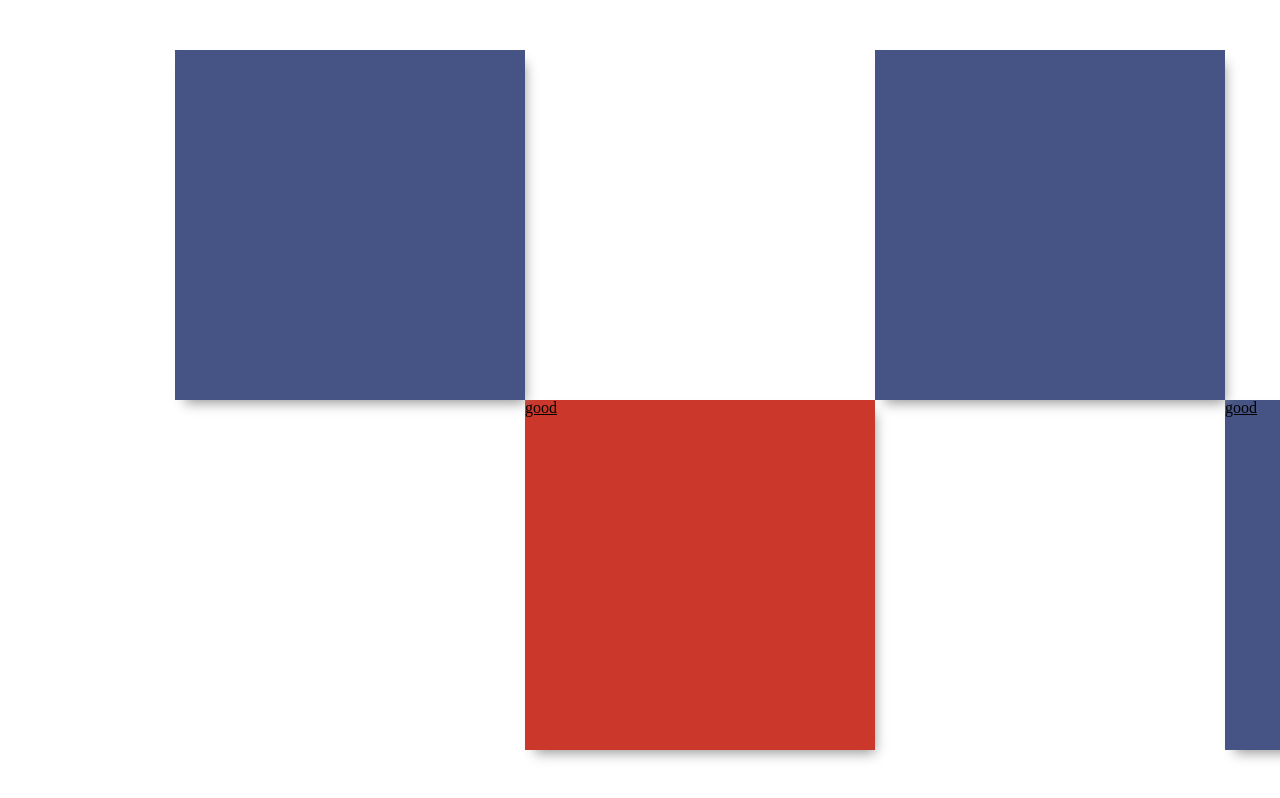
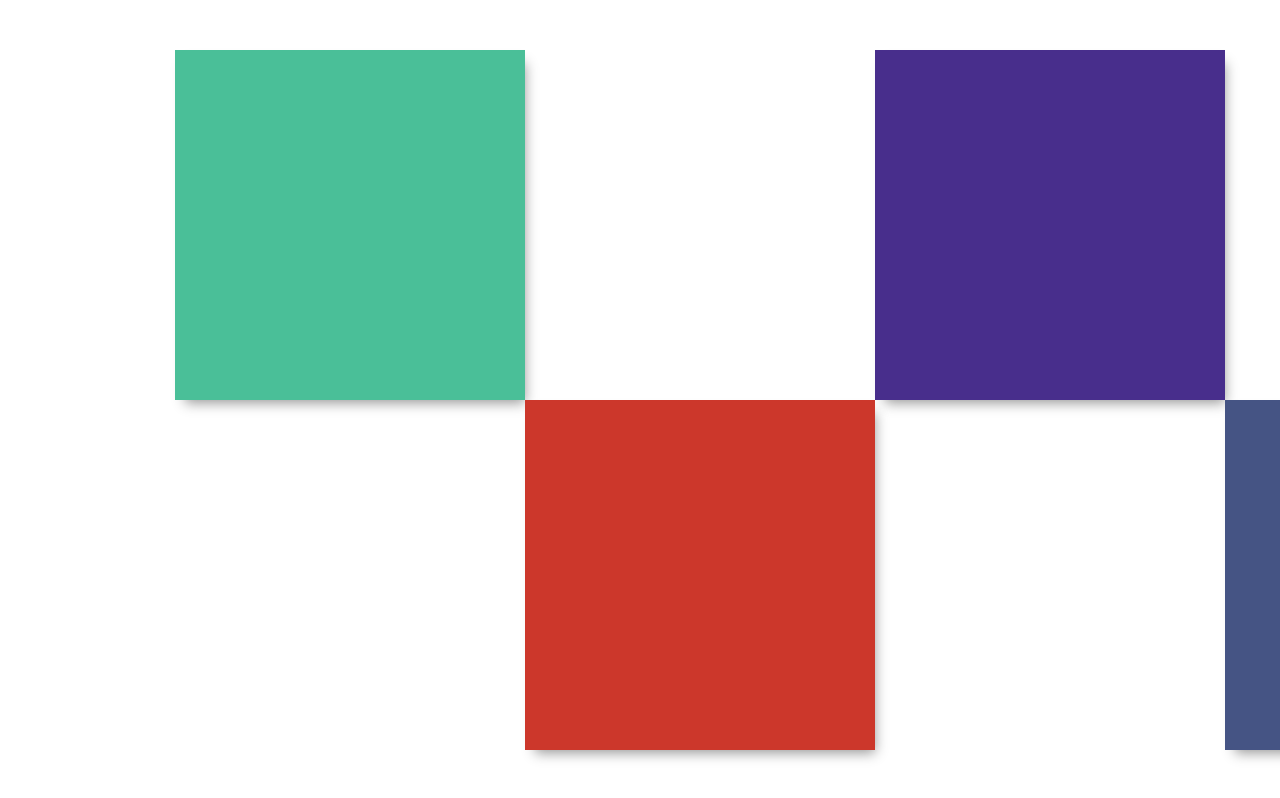
Before and after one commit to chanyoungcoding/Portfolio, a React (Create React App) app in the folder client/: page /project in a window 1280 px wide. Built offline with nearby package versions, Linux system fonts and the light colour scheme.

Commit message:
개별클릭수정

```diff
--- a/client/src/pages/project/index.js
+++ b/client/src/pages/project/index.js
@@ -9,7 +9,12 @@ const Index = () => {
   const [scrollLeft, setScrollLeft] = useState(0);
 
   //마우스 호버
-  const [isHovered, setIsHovered] = useState(false);
+  const [isHovered_0, setIsHovered_0] = useState(false);
+  const [isHovered_1, setIsHovered_1] = useState(false);
+  const [isHovered_2, setIsHovered_2] = useState(false);
+  const [isHovered_3, setIsHovered_3] = useState(false);
+  const [isHovered_4, setIsHovered_4] = useState(false);
+  const [isHovered_5, setIsHovered_5] = useState(false);
 
   const handleMouseLeave = () => {
     setIsDragging(false);
@@ -33,12 +38,46 @@ const Index = () => {
     containerRef.current.scrollLeft = scrollLeft - walk;
   };
 
-  const hoverMouseEnter = () => {
-    setIsHovered(true);
+  const hoverMouseEnter_0 = () => {
+    setIsHovered_0(true);
+  };
+  const hoverMouseLeave_0 = () => {
+    setIsHovered_0(false);
   };
 
-  const hoverMouseLeave = () => {
-    setIsHovered(false);
+  const hoverMouseEnter_1 = () => {
+    setIsHovered_1(true);
+  };
+  const hoverMouseLeave_1 = () => {
+    setIsHovered_1(false);
+  };
+
+  const hoverMouseEnter_2 = () => {
+    setIsHovered_2(true);
+  };
+  const hoverMouseLeave_2 = () => {
+    setIsHovered_2(false);
+  };
+
+  const hoverMouseEnter_3 = () => {
+    setIsHovered_3(true);
+  };
+  const hoverMouseLeave_3 = () => {
+    setIsHovered_3(false);
+  };
+
+  const hoverMouseEnter_4 = () => {
+    setIsHovered_4(true);
+  };
+  const hoverMouseLeave_4 = () => {
+    setIsHovered_4(false);
+  };
+
+  const hoverMouseEnter_5 = () => {
+    setIsHovered_5(true);
+  };
+  const hoverMouseLeave_5 = () => {
+    setIsHovered_5(false);
   };
 
   return (
@@ -59,26 +98,54 @@ const Index = () => {
       <div className="content">
         <a href="/">
           <div className="box"
-            onMouseEnter={hoverMouseEnter}
-            onMouseLeave={hoverMouseLeave}
+            onMouseEnter={hoverMouseEnter_0}
+            onMouseLeave={hoverMouseLeave_0}
           >
-            <div className={`box__out ${isHovered ? 'hovered' : 'hoveredd'}`}></div>
+            <div className={`box__out ${isHovered_0 ? 'hovered__0' : 'hovered__back__0'}`}></div>
           </div>
         </a>
-        <a href="/">
+        <a href="/portfolio">
           <div className="box"
-            onMouseEnter={hoverMouseEnter}
-            onMouseLeave={hoverMouseLeave}
+            onMouseEnter={hoverMouseEnter_1}
+            onMouseLeave={hoverMouseLeave_1}
           >
-            <div className={`box__out ${isHovered ? 'hovered' : 'hoveredd'}`}></div>
+            <div className={`box__out ${isHovered_1 ? 'hovered__1' : 'hovered__back__1'}`}></div>
           </div>
         </a>
-        <a href="/"><div className="box">good</div></a>
+        <a href="/portfolio">
+          <div className="box"
+            onMouseEnter={hoverMouseEnter_2}
+            onMouseLeave={hoverMouseLeave_2}
+          >
+            <div className={`box__out ${isHovered_2 ? 'hovered__2' : 'hovered__back__2'}`}></div>
+          </div>
+        </a>
       </div>
       <div className="content__last">
-        <a href="/"><div className="box">good</div></a>
-        <a href="/"><div className="box">good</div></a>
-        <a href="/"><div className="box">good</div></a>
+      <a href="/portfolio">
+          <div className="box"
+            onMouseEnter={hoverMouseEnter_3}
+            onMouseLeave={hoverMouseLeave_3}
+          >
+            <div className={`box__out ${isHovered_3 ? 'hovered__3' : 'hovered__back__3'}`}></div>
+          </div>
+        </a>
+        <a href="/portfolio">
+          <div className="box"
+            onMouseEnter={hoverMouseEnter_4}
+            onMouseLeave={hoverMouseLeave_4}
+          >
+            <div className={`box__out ${isHovered_4 ? 'hovered__4' : 'hovered__back__4'}`}></div>
+          </div>
+        </a>
+        <a href="/portfolio" >
+          <div className="box"
+            onMouseEnter={hoverMouseEnter_5}
+            onMouseLeave={hoverMouseLeave_5}
+          >
+            <div className={`box__out ${isHovered_5 ? 'hovered__5' : 'hovered__back__5'}`}></div>
+          </div>
+        </a>
 
       </div>
     </motion.div>
--- a/client/src/pages/project/project.css
+++ b/client/src/pages/project/project.css
@@ -37,6 +37,7 @@
 
 /* 각 박스 */
 
+
 .box {
   position: relative;
   width: 350px;
@@ -48,15 +49,53 @@
 .box__out {
   width: 350px;
   height: 350px;
-  background-color: #455484;
 }
 
-.hovered {
+.hovered__0 {
   transform: translateX(250px);
   transition: all 1s;
 }
+.hovered__back__0 {
+  transition: all 1s;
+}
 
-.hoveredd {
+.hovered__1 {
+  transform: translateX(250px);
+  transition: all 1s;
+}
+.hovered__back__1 {
+  transition: all 1s;
+}
+
+.hovered__2 {
+  transform: translateX(250px);
+  transition: all 1s;
+}
+.hovered__back__2 {
+  transition: all 1s;
+}
+
+.hovered__3 {
+  transform: translateX(250px);
+  transition: all 1s;
+}
+.hovered__back__3 {
+  transition: all 1s;
+}
+
+.hovered__4 {
+  transform: translateX(250px);
+  transition: all 1s;
+}
+.hovered__back__4 {
+  transition: all 1s;
+}
+
+.hovered__5 {
+  transform: translateX(250px);
+  transition: all 1s;
+}
+.hovered__back__5 {
   transition: all 1s;
 }
 
@@ -64,21 +103,55 @@
 .content a:nth-child(1) {
   background-color: #4ABF98;
 }
+
+.content a:nth-child(1) .box__out {
+  background-color: #4ABF98;
+}
+
 .content a:nth-child(2) {
   background-color: #482E8C;
 }
+
+.content a:nth-child(2) .box__out {
+  background-color: #482E8C;
+}
+
 .content a:nth-child(3) {
   background-color: #0C88A0;
 }
+
+.content a:nth-child(3) .box__out {
+  background-color: #0C88A0;
+}
+
 .content .box:nth-child(4) {
   background-color: #707070;
 }
+
+.content a:nth-child(4) .box__out {
+  background-color: #707070;
+}
+
 .content__last a:nth-child(1) {
   background-color: #CC372B;
 }
+
+.content__last a:nth-child(1) .box__out {
+  background-color: #CC372B;
+}
+
 .content__last a:nth-child(2) {
   background-color: #455484;
 }
+
+.content__last a:nth-child(2) .box__out {
+  background-color: #455484;
+}
+
 .content__last a:nth-child(3) {
   background-color: #CCB12B;
 }
+
+.content__last a:nth-child(3) .box__out {
+  background-color: #CCB12B;
+}
```
